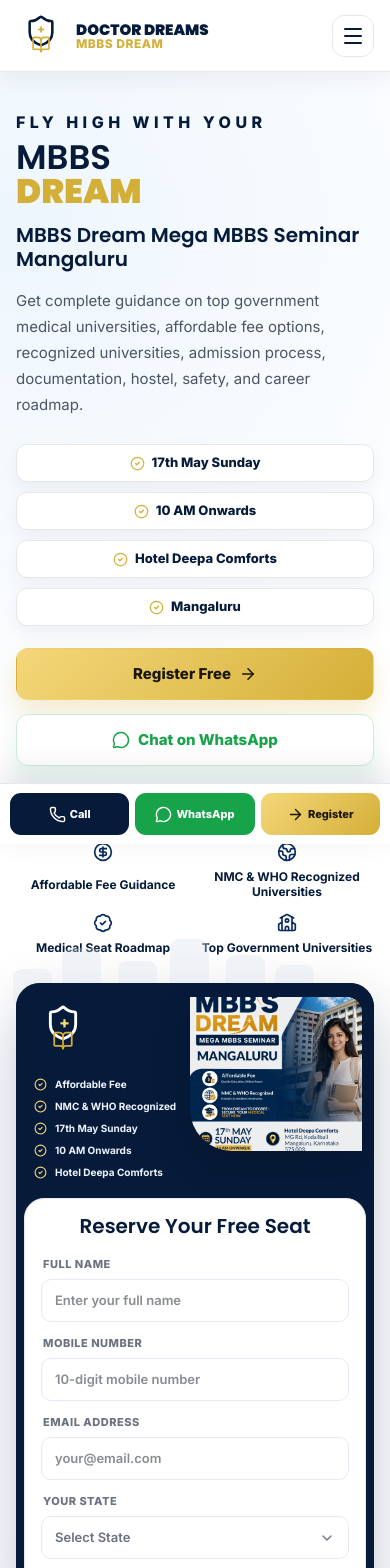
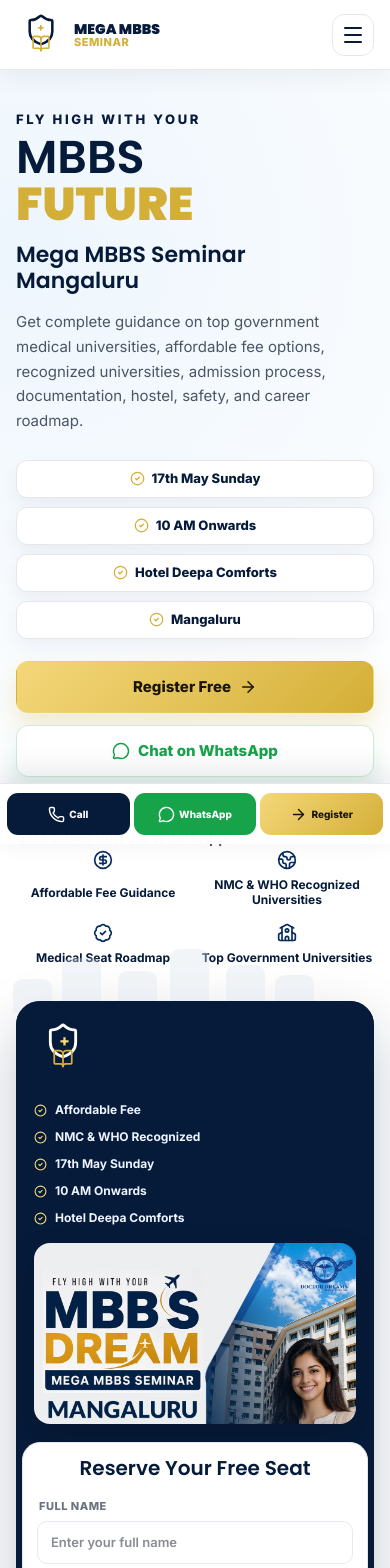
Before and after one commit to megambbs26/seminal-mbbs, a React (Vite) app: page / in a window 390 px wide. Shown: the top 1568 px of the page. Built offline with nearby package versions, Linux system fonts and the light colour scheme.

Commit message:
fix: restore seminar identity and responsive layout

```diff
--- a/index.html
+++ b/index.html
@@ -18,23 +18,23 @@
     </script>
 
     <!-- Primary Meta Tags -->
-    <title>MBBS Dream Mega MBBS Seminar Mangaluru | Doctor Dreams</title>
-    <meta name="title" content="MBBS Dream Mega MBBS Seminar Mangaluru | Doctor Dreams" />
-    <meta name="description" content="Register for the MBBS Dream Mega MBBS Seminar in Mangaluru on 17th May at Hotel Deepa Comforts. Get guidance on affordable fees, NMC & WHO recognized universities, and top government medical universities." />
-    <meta name="keywords" content="MBBS Dream Mangaluru, Doctor Dreams, Mega MBBS Seminar, NEET guidance Mangaluru, MBBS admission guidance Karnataka, Hotel Deepa Comforts" />
-    <meta name="author" content="Doctor Dreams" />
+    <title>Mega MBBS Seminar Mangaluru | Free MBBS Guidance Seminar</title>
+    <meta name="title" content="Mega MBBS Seminar Mangaluru | Free MBBS Guidance Seminar" />
+    <meta name="description" content="Register for the Mega MBBS Seminar in Mangaluru on 17th May at Hotel Deepa Comforts. Get guidance on affordable fees, NMC & WHO recognized universities, and top government medical universities." />
+    <meta name="keywords" content="Mega MBBS Seminar Mangaluru, NEET guidance Mangaluru, MBBS admission guidance Karnataka, Hotel Deepa Comforts, MBBS seminar Karnataka" />
+    <meta name="author" content="Mega MBBS Seminar" />
 
     <!-- Open Graph / Facebook -->
     <meta property="og:type" content="website" />
     <meta property="og:url" content="https://megambbsseminar.com/" />
-    <meta property="og:title" content="MBBS Dream Mega MBBS Seminar Mangaluru" />
+    <meta property="og:title" content="Mega MBBS Seminar Mangaluru" />
     <meta property="og:description" content="17th May Sunday, 10 AM onwards at Hotel Deepa Comforts, Mangaluru. Get complete guidance on top government medical universities." />
     <meta property="og:image" content="https://megambbsseminar.com/images/mangaluru-event-flyer.jpg" />
 
     <!-- Twitter -->
     <meta property="twitter:card" content="summary_large_image" />
     <meta property="twitter:url" content="https://megambbsseminar.com/" />
-    <meta property="twitter:title" content="MBBS Dream Mega MBBS Seminar Mangaluru" />
+    <meta property="twitter:title" content="Mega MBBS Seminar Mangaluru" />
     <meta property="twitter:description" content="17th May Sunday, 10 AM onwards at Hotel Deepa Comforts, Mangaluru." />
     <meta property="twitter:image" content="https://megambbsseminar.com/images/mangaluru-event-flyer.jpg" />
 
@@ -49,8 +49,8 @@
       {
         "@context": "https://schema.org",
         "@type": "Event",
-        "name": "MBBS Dream Mega MBBS Seminar Mangaluru",
-        "description": "MBBS Dream Mega MBBS Seminar for NEET aspirants and parents.",
+        "name": "Mega MBBS Seminar Mangaluru",
+        "description": "Mega MBBS Seminar for NEET aspirants and parents.",
         "image": "https://megambbsseminar.com/images/mangaluru-event-flyer.jpg",
         "startDate": "2026-05-17T10:00",
         "eventStatus": "https://schema.org/EventScheduled",
@@ -77,7 +77,7 @@
         },
         "organizer": {
           "@type": "Organization",
-          "name": "Doctor Dreams",
+          "name": "Mega MBBS Seminar",
           "url": "https://megambbsseminar.com/"
         }
       }
--- a/src/App.tsx
+++ b/src/App.tsx
@@ -39,7 +39,7 @@
 const HELPLINE = '7899919917';
 const TOLL_FREE = '18002701015';
 const WHATSAPP_NUMBER = '917899919917';
-const whatsappText = encodeURIComponent('Hi, I want to register for the MBBS Dream Mega MBBS Seminar in Mangaluru on 17th May.');
+const whatsappText = encodeURIComponent('Hi, I want to register for the Mega MBBS Seminar in Mangaluru on 17th May.');
 const whatsappUrl = `https://wa.me/${WHATSAPP_NUMBER}?text=${whatsappText}`;
 
 function scrollToRegistration() {
@@ -61,8 +61,8 @@
     <div className={compact ? 'brand-logo brand-logo-compact' : 'brand-logo'}>
       <MedicalEmblem />
       <div>
-        <strong>Doctor Dreams</strong>
-        <span>MBBS Dream</span>
+        <strong>Mega MBBS</strong>
+        <span>Seminar</span>
       </div>
     </div>
   );
@@ -75,7 +75,7 @@
   return (
     <header className="site-header">
       <div className="container header-inner">
-        <a className="header-logo" href="#home" aria-label="Doctor Dreams MBBS Dream seminar home">
+        <a className="header-logo" href="#home" aria-label="Mega MBBS Seminar home">
           <BrandLogo compact />
         </a>
 
@@ -149,9 +149,9 @@
           <h1>
             <small>Fly High With Your</small>
             <span>MBBS</span>
-            <strong>Dream</strong>
+            <strong>Future</strong>
           </h1>
-          <h2>MBBS Dream Mega MBBS Seminar<br />Mangaluru</h2>
+          <h2>Mega MBBS Seminar<br />Mangaluru</h2>
           <p>
             Get complete guidance on top government medical universities, affordable fee options, recognized
             universities, admission process, documentation, hostel, safety, and career roadmap.
@@ -209,7 +209,7 @@
             <div className="gold-arc" />
             <img
               src="/images/mangaluru-event-flyer.jpg"
-              alt="MBBS Dream Mangaluru seminar flyer"
+              alt="Mega MBBS Seminar Mangaluru event flyer"
               fetchPriority="high"
             />
           </div>
@@ -355,7 +355,7 @@
 
 function PosterSection() {
   const posters = [
-    { city: 'Mangaluru', img: '/images/mangaluru-event-flyer.jpg', description: 'Join Doctor Dreams at Hotel Deepa Comforts for complete MBBS guidance on top government medical universities.' },
+    { city: 'Mangaluru', img: '/images/mangaluru-event-flyer.jpg', description: 'Join the Mega MBBS Seminar at Hotel Deepa Comforts for complete MBBS guidance on top government medical universities.' },
   ];
 
   return (
@@ -392,7 +392,7 @@
           </div>
           <div>
             <h2>Get Complete Guidance on Top Government Medical Universities</h2>
-            <p>Book your Mangaluru seminar pass and understand your MBBS options with Doctor Dreams guidance.</p>
+            <p>Book your Mangaluru seminar pass and understand your MBBS options with expert guidance.</p>
             <small>For more info contact 7899 919 917 / 1800 270 1015. Final admission depends on eligibility, documentation, university rules, and seat availability.</small>
           </div>
           <button className="btn btn-gold btn-large" onClick={scrollToRegistration}>
@@ -410,7 +410,7 @@
     { icon: CircleDollarSign, label: 'Affordable Fee Options' },
     { icon: Globe2, label: 'NMC & WHO Recognition' },
     { icon: School, label: 'Top Government Universities' },
-    { icon: Plane, label: 'MBBS Dream Roadmap' },
+    { icon: Plane, label: 'MBBS Roadmap' },
     { icon: Users, label: 'Parent Counselling' },
     { icon: MessageCircle, label: 'Q&A Session' },
     { icon: HeartHandshake, label: 'Seat Planning Support' },
@@ -486,7 +486,7 @@
     <section id="contact" className="final-cta-section">
       <div className="container final-cta">
         <div>
-          <h2>Ready to Fly High With Your<br /><span>MBBS Dream?</span></h2>
+          <h2>Ready to Take the First Step<br /><span>Toward Your MBBS Journey?</span></h2>
           <div className="final-buttons">
             <button className="btn btn-gold btn-large" onClick={scrollToRegistration}>
               Book a Free Pass <ArrowRight size={17} />
@@ -504,7 +504,7 @@
           <p className="cta-note cta-note-dark">By clicking, you agree to our Privacy Policy & data collection via WhatsApp.</p>
         </div>
         <div className="final-doctors">
-          <img src="/images/mangaluru-event-flyer.jpg" alt="MBBS Dream Mangaluru seminar" loading="lazy" />
+          <img src="/images/mangaluru-event-flyer.jpg" alt="Mega MBBS Seminar Mangaluru" loading="lazy" />
         </div>
       </div>
     </section>
@@ -521,7 +521,7 @@
         <div className="footer-brand">
           <BrandLogo compact />
           <p className="footer-disclaimer">
-            <strong>Disclaimer:</strong> Doctor Dreams MBBS Dream seminar is for education counselling only. We do not provide direct medical advice or guarantee admissions. Final admission depends on student eligibility, NEET scores, documentation, university rules, and seat availability in India or Abroad.
+            <strong>Disclaimer:</strong> Mega MBBS Seminar is for education counselling only. We do not provide direct medical advice or guarantee admissions. Final admission depends on student eligibility, NEET scores, documentation, university rules, and seat availability in India or Abroad.
           </p>
         </div>
         <div>
@@ -560,7 +560,7 @@
 
       <div className="container footer-bottom">
         <div className="footer-copyright">
-          © 2026 Doctor Dreams MBBS Dream Seminar. All Rights Reserved.
+          © 2026 Mega MBBS Seminar. All Rights Reserved.
         </div>
         <div className="footer-legal">
           <a href="#home">Privacy Policy</a>
--- a/src/components/RegistrationForm.tsx
+++ b/src/components/RegistrationForm.tsx
@@ -184,7 +184,7 @@
       ...formData,
       preferredCity: formData.preferredCity || 'Mangaluru',
       ticketId: newTicketId,
-      eventName: 'MBBS Dream Mega MBBS Seminar - Mangaluru',
+      eventName: 'Mega MBBS Seminar - Mangaluru',
       registrationType: 'free_seat_reservation',
       source: 'landing_page',
       createdAt: new Date().toISOString(),
@@ -232,7 +232,7 @@
             <div className="ticket-header">
               <div className="ticket-logo">
                 <Ticket size={24} />
-                <span>MBBS DREAM MEGA MBBS SEMINAR</span>
+                <span>MEGA MBBS SEMINAR</span>
               </div>
               <div className="ticket-id">
                 <small>HALL TICKET NO.</small>
@@ -311,7 +311,7 @@
           </button>
 
           <a
-            href={`https://wa.me/917899919917?text=${encodeURIComponent(`Hi, I registered for MBBS Dream Mega MBBS Seminar Mangaluru. My ticket ID is ${ticketId}.`)}`}
+            href={`https://wa.me/917899919917?text=${encodeURIComponent(`Hi, I registered for Mega MBBS Seminar Mangaluru. My ticket ID is ${ticketId}.`)}`}
             target="_blank"
             rel="noopener noreferrer"
             className="btn btn-whatsapp w-full"
--- a/src/index.css
+++ b/src/index.css
@@ -21,6 +21,13 @@
   box-sizing: border-box;
 }
 
+main,
+section,
+header,
+footer {
+  max-width: 100vw;
+}
+
 html {
   scroll-behavior: smooth;
   overflow-x: hidden;
@@ -139,6 +146,7 @@
   align-items: center;
   gap: 10px;
   color: var(--deep-navy);
+  min-width: 0;
 }
 
 .brand-logo .emblem {
@@ -196,12 +204,15 @@
   align-items: center;
   justify-content: center;
   gap: 8px;
+  min-width: 0;
   min-height: 42px;
   border: 1px solid transparent;
   border-radius: 12px;
   padding: 0 18px;
   font-weight: 800;
   font-size: 14px;
+  text-align: center;
+  white-space: normal;
   transition: transform 0.18s ease, box-shadow 0.18s ease, background 0.18s ease, border-color 0.18s ease;
 }
 
@@ -1102,7 +1113,7 @@
 }
 
 .single-event-grid {
-  grid-template-columns: minmax(0, 420px);
+  grid-template-columns: minmax(0, min(420px, 100%));
   justify-content: center;
 }
 
@@ -1213,7 +1224,7 @@
 }
 
 .single-poster-grid {
-  grid-template-columns: minmax(0, 820px);
+  grid-template-columns: minmax(0, min(820px, 100%));
   justify-content: center;
 }
 
@@ -1644,17 +1655,31 @@
 }
 
 @media (max-width: 1100px) {
+  .container {
+    width: min(100% - 32px, 960px);
+  }
+
   .desktop-nav {
     gap: 16px;
   }
 
   .hero-grid {
-    grid-template-columns: minmax(0, 1fr) minmax(360px, 420px);
-    gap: 28px;
+    grid-template-columns: 1fr;
+    gap: 36px;
+    max-width: 780px;
   }
 
   .hero-copy h1 {
-    font-size: clamp(42px, 5vw, 58px);
+    font-size: clamp(48px, 8vw, 72px);
+  }
+
+  .hero-copy p {
+    max-width: 720px;
+  }
+
+  .hero-form-card {
+    width: min(100%, 680px);
+    margin: 0 auto;
   }
 
   .benefits-grid {
@@ -1772,12 +1797,13 @@
   }
 
   .hero-section {
-    padding: 42px 0 54px;
+    padding: 42px 0 56px;
   }
 
   .hero-grid {
     grid-template-columns: 1fr;
     justify-items: stretch;
+    max-width: 720px;
   }
 
   .hero-copy {
@@ -1785,7 +1811,7 @@
   }
 
   .hero-copy h1 {
-    font-size: clamp(38px, 11.5vw, 50px);
+    font-size: clamp(44px, 11.5vw, 64px);
     line-height: 1.02;
   }
 
@@ -1804,7 +1830,7 @@
   }
 
   .hero-form-card {
-    max-width: 560px;
+    max-width: 640px;
     width: 100%;
     margin: 0 auto;
   }
@@ -1859,10 +1885,31 @@
 
 @media (max-width: 640px) {
   .container {
-    width: 100%;
+    width: min(100%, 100vw);
     max-width: none;
     padding-left: 16px;
     padding-right: 16px;
+  }
+
+  .site-header,
+  .header-inner {
+    height: 70px;
+  }
+
+  .header-inner {
+    min-width: 0;
+  }
+
+  .brand-logo {
+    gap: 8px;
+  }
+
+  .brand-logo strong {
+    font-size: 14px;
+  }
+
+  .brand-logo span {
+    font-size: 11px;
   }
 
   .hero-section,
@@ -1880,11 +1927,23 @@
 
   .hero-copy p {
     font-size: 15px;
+    line-height: 1.65;
   }
 
   .hero-copy h1 {
-    font-size: clamp(34px, 9.7vw, 40px);
+    font-size: clamp(42px, 13vw, 56px);
     overflow-wrap: anywhere;
+  }
+
+  .hero-copy h1 small {
+    font-size: clamp(14px, 4.1vw, 17px);
+    letter-spacing: 0.24em;
+    overflow-wrap: normal;
+  }
+
+  .hero-copy h2 {
+    font-size: clamp(22px, 6.2vw, 28px);
+    line-height: 1.18;
   }
 
   .hero-copy h2,
@@ -1903,6 +1962,7 @@
   .badge-row {
     display: grid;
     grid-template-columns: 1fr;
+    gap: 9px;
   }
 
   .badge-row span {
@@ -1910,8 +1970,37 @@
     text-align: center;
   }
 
+  .hero-buttons {
+    display: grid;
+    grid-template-columns: 1fr;
+    gap: 12px;
+  }
+
+  .hero-buttons .btn,
+  .mobile-nav-actions .btn {
+    width: 100%;
+    padding-left: 14px;
+    padding-right: 14px;
+  }
+
+  .cta-note {
+    margin-top: -4px;
+    line-height: 1.55;
+  }
+
+  .trust-row {
+    grid-template-columns: repeat(2, minmax(0, 1fr));
+    gap: 16px 10px;
+  }
+
+  .trust-row div {
+    min-width: 0;
+  }
+
   .form-card-top {
-    min-height: 190px;
+    display: grid;
+    gap: 16px;
+    min-height: 0;
     padding: 18px;
   }
 
@@ -1921,30 +2010,37 @@
   }
 
   .event-points {
-    width: 50%;
-    font-size: 10px;
-    gap: 7px;
+    width: 100%;
+    grid-template-columns: 1fr;
+    font-size: 12px;
+    gap: 9px;
+    margin-top: 8px;
   }
 
   .form-card-top img {
-    width: 48%;
-    height: 154px;
-    right: 12px;
-    top: 14px;
-    border-radius: 0 15px 0 42px;
+    position: relative;
+    inset: auto;
+    width: 100%;
+    height: auto;
+    aspect-ratio: 16 / 9;
+    object-position: top center;
+    border-radius: 16px;
+    z-index: 2;
   }
 
   .gold-arc {
-    width: 220px;
-    height: 220px;
-    right: -74px;
-    top: -58px;
-    border-width: 13px;
+    width: 190px;
+    height: 190px;
+    right: -88px;
+    top: -72px;
+    border-width: 12px;
+    opacity: 0.75;
   }
 
   .registration-form-dark {
-    margin: 0 10px 10px;
+    margin: 0 8px 8px;
     padding: 16px;
+    border-radius: 18px;
   }
 
   .form-heading h3 {
@@ -1953,6 +2049,7 @@
 
   .form-grid {
     grid-template-columns: 1fr;
+    gap: 12px;
   }
 
   .form-grid .full {
@@ -1982,6 +2079,23 @@
     grid-template-columns: 1fr;
   }
 
+  .single-event-grid .venue-image {
+    height: auto;
+    aspect-ratio: 4 / 3;
+  }
+
+  .poster-card {
+    padding: 14px;
+  }
+
+  .single-poster-grid .poster-card {
+    grid-template-columns: 1fr;
+  }
+
+  .poster-image {
+    width: min(100%, 330px);
+  }
+
   .timeline {
     grid-template-columns: 1fr;
     gap: 15px;
@@ -2001,9 +2115,20 @@
     width: 100%;
   }
 
-  .final-doctors img {
-    width: 136px;
-    height: 168px;
+  .final-cta {
+    padding: 28px 18px 0;
+  }
+
+  .final-cta h2 {
+    font-size: clamp(25px, 8vw, 34px);
+  }
+
+  .final-doctors img,
+  .final-doctors img:only-child {
+    width: min(100%, 280px);
+    height: auto;
+    aspect-ratio: 4 / 3;
+    border-radius: 18px 18px 0 0;
   }
 
   .footer {
@@ -2012,6 +2137,11 @@
 
   .footer-grid {
     grid-template-columns: 1fr;
+  }
+
+  .footer-legal {
+    flex-wrap: wrap;
+    justify-content: center;
   }
 
   .sticky-whatsapp {
@@ -2025,13 +2155,14 @@
     bottom: 0;
     z-index: 90;
     display: grid;
-    grid-template-columns: repeat(3, 1fr);
+    grid-template-columns: repeat(3, minmax(0, 1fr));
     gap: 6px;
     padding: 9px 10px;
     background: rgba(255, 255, 255, 0.98);
     border-top: 1px solid var(--border);
     box-shadow: 0 -10px 30px rgba(6, 27, 58, 0.12);
     width: 100%;
+    box-sizing: border-box;
     max-width: 100%;
   }
 
@@ -2049,6 +2180,8 @@
     min-width: 0;
     font-size: 11px;
     font-weight: 900;
+    line-height: 1.1;
+    overflow: hidden;
   }
 
   .mobile-bottom-cta a:nth-child(2) {
@@ -2063,19 +2196,36 @@
 
 @media (max-width: 390px) {
   .hero-copy h1 {
-    font-size: 34px;
+    font-size: clamp(38px, 12vw, 46px);
   }
 
   .hero-copy h2 {
-    font-size: 20px;
+    font-size: 22px;
+  }
+
+  .hero-copy h1 small {
+    font-size: 13px;
+    letter-spacing: 0.2em;
   }
 
   .registration-form-dark {
-    margin-left: 8px;
-    margin-right: 8px;
+    margin-left: 6px;
+    margin-right: 6px;
+    padding: 14px;
   }
 
   .form-heading h3 {
     font-size: 20px;
   }
-}
+
+  .mobile-bottom-cta {
+    gap: 4px;
+    padding-left: 7px;
+    padding-right: 7px;
+  }
+
+  .mobile-bottom-cta a,
+  .mobile-bottom-cta button {
+    font-size: 10px;
+  }
+}
```
Also changed, not shown: public/llms.txt, public/manifest.json, 7 other files (tests, documents, lock files or other folders).
